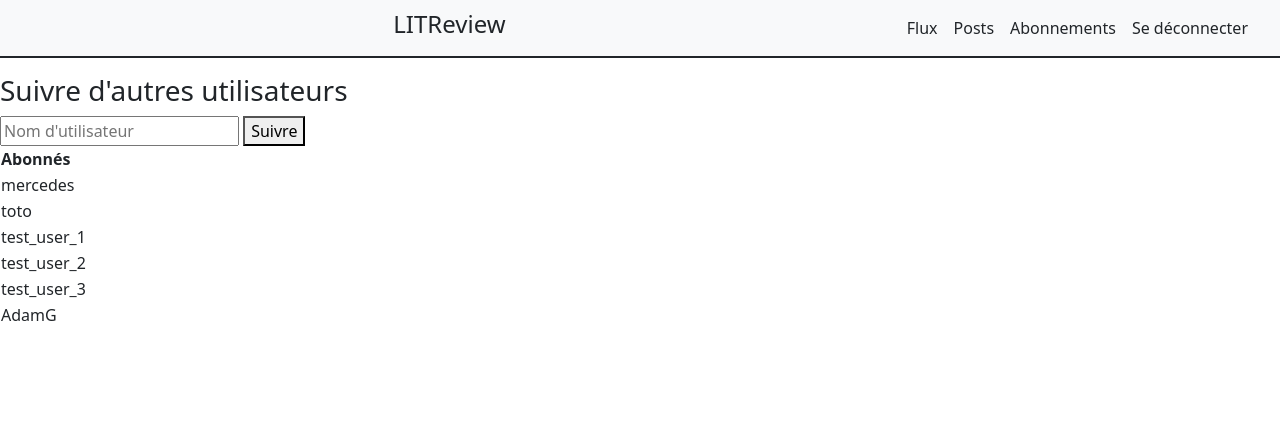
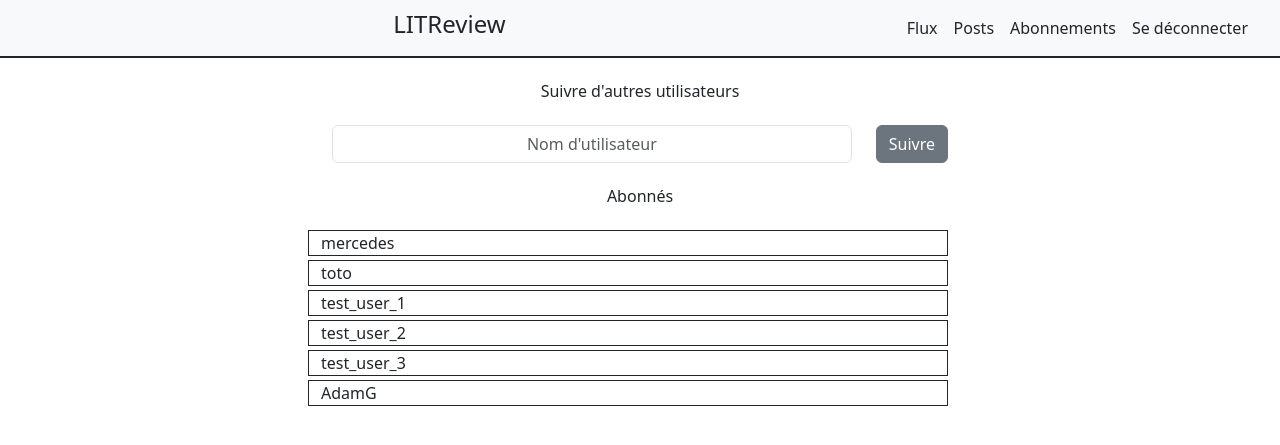
Before and after one commit to DayriseA/OCP9_LITRevu, a Django app: page /follows/ in a window 1280 px wide. Shown: the top 445 px of the page. Run offline with Django 4.2, Linux system fonts and the light colour scheme; a user stored in the database is signed in; data comes from the database, SQL or seed files in the repository; both versions use the stored data as it was after the commit; some libraries are stand-ins or nearby versions.

Commit message:
style(rating): add bootstrap styles to the template follows.html

```diff
--- a/litrevu/rating/templates/rating/follows.html
+++ b/litrevu/rating/templates/rating/follows.html
@@ -1,47 +1,60 @@
 {% extends "base.html" %}
 {% block content %}
 
-  <h3>Suivre d'autres utilisateurs</h3>
+  <div class="container-sm w-50 mt-4">
+
+    <div class="row">
+      <div class="col-12 mb-3">
+        <h6 class="text-center">Suivre d'autres utilisateurs</h6>
+      </div>
       <form method="post">
         {% csrf_token %}
-    <input type="text" id="username" name="username" placeholder="Nom d'utilisateur" required>
-    <button type="submit">Suivre</button>
+        <div class="row mb-3">
+          <div class="col-sm mx-auto mb-2">
+            <input type="text" id="username" name="username" placeholder="Nom d'utilisateur"
+                   required class="form-control text-center">
+          </div>
+          <div class="col-sm-auto">
+            <button type="submit" class="btn btn-secondary float-end">Suivre</button>
+          </div>
+        </div>
       </form>
+    </div>
 
     {% if following %}
-    <table>
-      <thead>
-        <tr>
-          <th>Abonnements</th>
-        </tr>
-      </thead>
-      <tbody>
+      <hr>
+      <div class="row mb-4">
+        <div class="col-12 mb-3">
+          <h6 class="text-center">Abonnements</h6>
+        </div>
         {% for user in following %}
-          <tr>
-            <td>{{ user }}</td>
-            <td><a href="{% url 'unfollow' user.id %}">Désabonner</a></td>
-          </tr>
+          <div class="row border border-dark align-items-center pe-0 mb-1">
+            <div class="col-sm px-0">
+              {{ user }}
+            </div>
+            <div class="col-sm pe-0">
+              <a href="{% url 'unfollow' user.id %}" class="btn btn-sm btn-secondary rounded-0 float-end">
+                Désabonner
+              </a>
+            </div>
+          </div>
         {% endfor %}
-      </tbody>
-    </table>
-    <br>
+      </div>
     {% endif %}
 
     {% if followers %}
-    <table>
-      <thead>
-        <tr>
-          <th>Abonnés</th>
-        </tr>
-      </thead>
-      <tbody>
+      <div class="row">
+        <div class="col-12 mb-3">
+          <h6 class="text-center">Abonnés</h6>
+        </div>
         {% for user in followers %}
-          <tr>
-            <td>{{ user }}</td>
-          </tr>
+          <div class="row border border-dark align-items-center mb-1">
+            {{ user }}
+          </div>
         {% endfor %}
-      </tbody>
-    </table>
+      </div>
     {% endif %}
 
+  </div>
+
 {% endblock content %}
```
Also changed, not shown: litrevu/db.sqlite3. Lines whose indentation alone changed are shown as unchanged.
